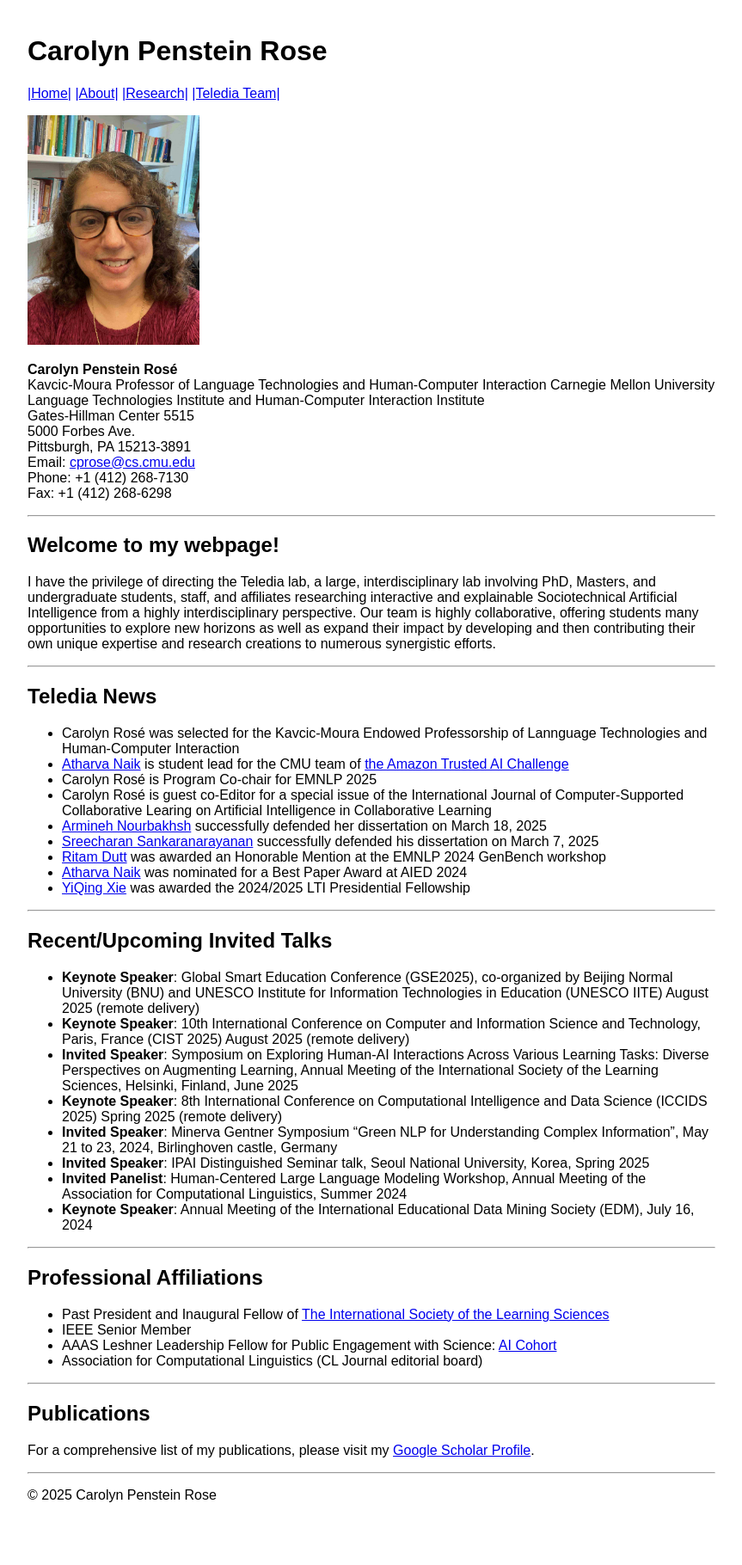
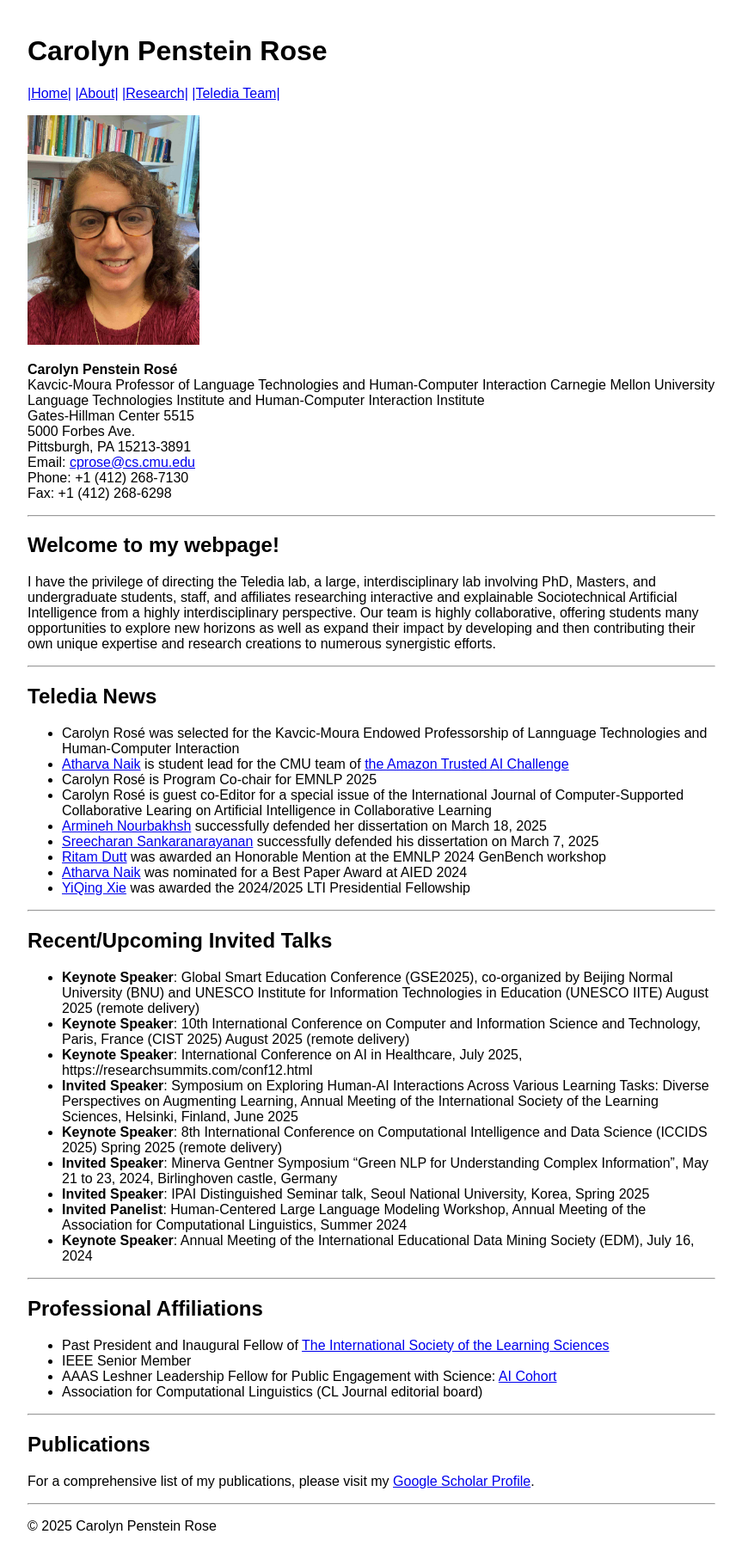
Before and after one commit to cp3a/cp3a.github.io, a Jekyll site: the page built from index.md, in a window 1280 px wide. Shown: the whole page at 86% size, without its empty margins (208-1071 px from the left). Built offline with Jekyll 4.4.1, drawn with Linux system fonts in a browser that asks for light colours; before the commit the page ends 1784 px from its top, so only the background shows below that.

Commit message:
Update index.md

```diff
--- a/index.md
+++ b/index.md
@@ -43,6 +43,7 @@ I have the privilege of directing the Teledia lab, a large, interdisciplinary la
 
 - **Keynote Speaker**: Global Smart Education Conference (GSE2025), co-organized by Beijing Normal University (BNU) and UNESCO Institute for Information Technologies in Education (UNESCO IITE) August 2025 (remote delivery)
 - **Keynote Speaker**: 10th International Conference on Computer and Information Science and Technology, Paris, France (CIST 2025) August 2025 (remote delivery)
+- **Keynote Speaker**: International Conference on AI in Healthcare, July 2025, https://researchsummits.com/conf12.html
 - **Invited Speaker**: Symposium on Exploring Human-AI Interactions Across Various Learning Tasks: Diverse Perspectives on Augmenting Learning, Annual Meeting of the International Society of the Learning Sciences, Helsinki, Finland, June 2025
 - **Keynote Speaker**: 8th  International Conference on Computational Intelligence and Data Science (ICCIDS 2025) Spring 2025 (remote delivery)
 - **Invited Speaker**: Minerva Gentner Symposium "Green NLP for Understanding Complex Information", May 21 to 23, 2024, Birlinghoven castle, Germany
```
